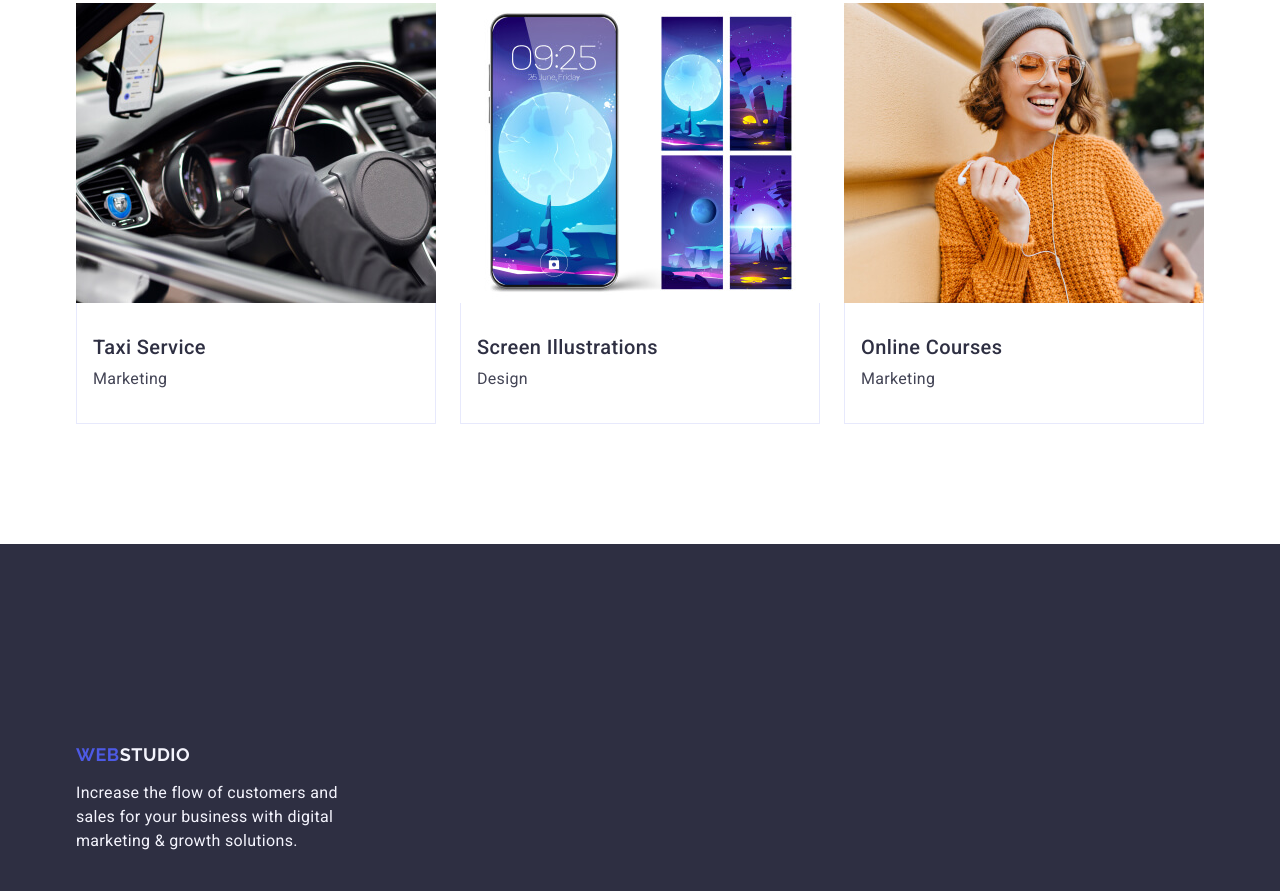
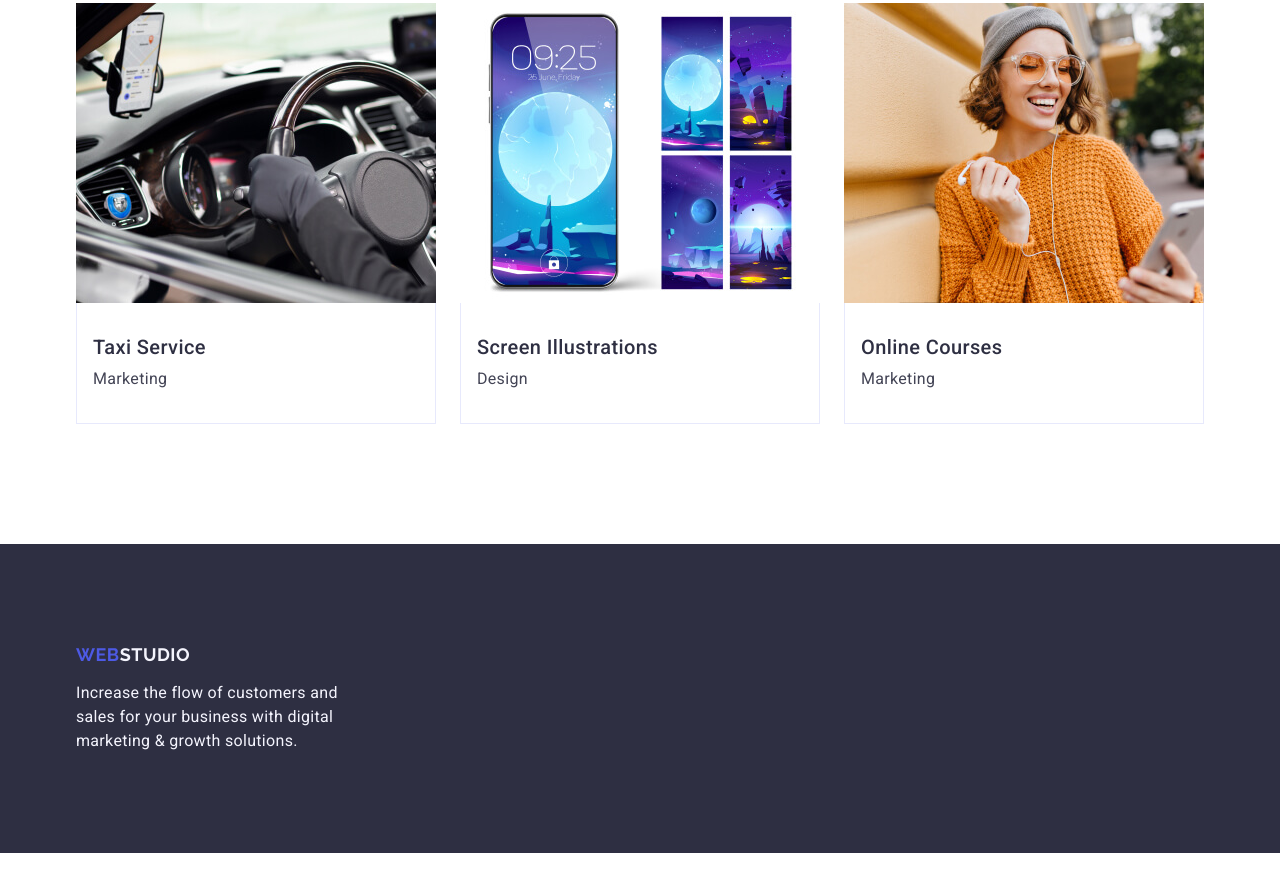
Before and after one commit to Sfilosha/goit-markup-hw-03, a plain HTML site: page index.html in a window 1280 px wide. Shown: the part 2471-3362 px from the top of the page. After the commit the page ends 3324 px from the top, so only its background shows below. Drawn offline with nearby package versions, Linux system fonts and the light colour scheme.

Commit message:
change footer

```diff
--- a/index.html
+++ b/index.html
@@ -271,7 +271,7 @@
     </main>
 
     <footer class="footer">
-      <div class="container footer">
+      <div class="container">
         <a class="logo" href="./index.html"
           >Web<span class="logo light">Studio</span></a
         >
```
